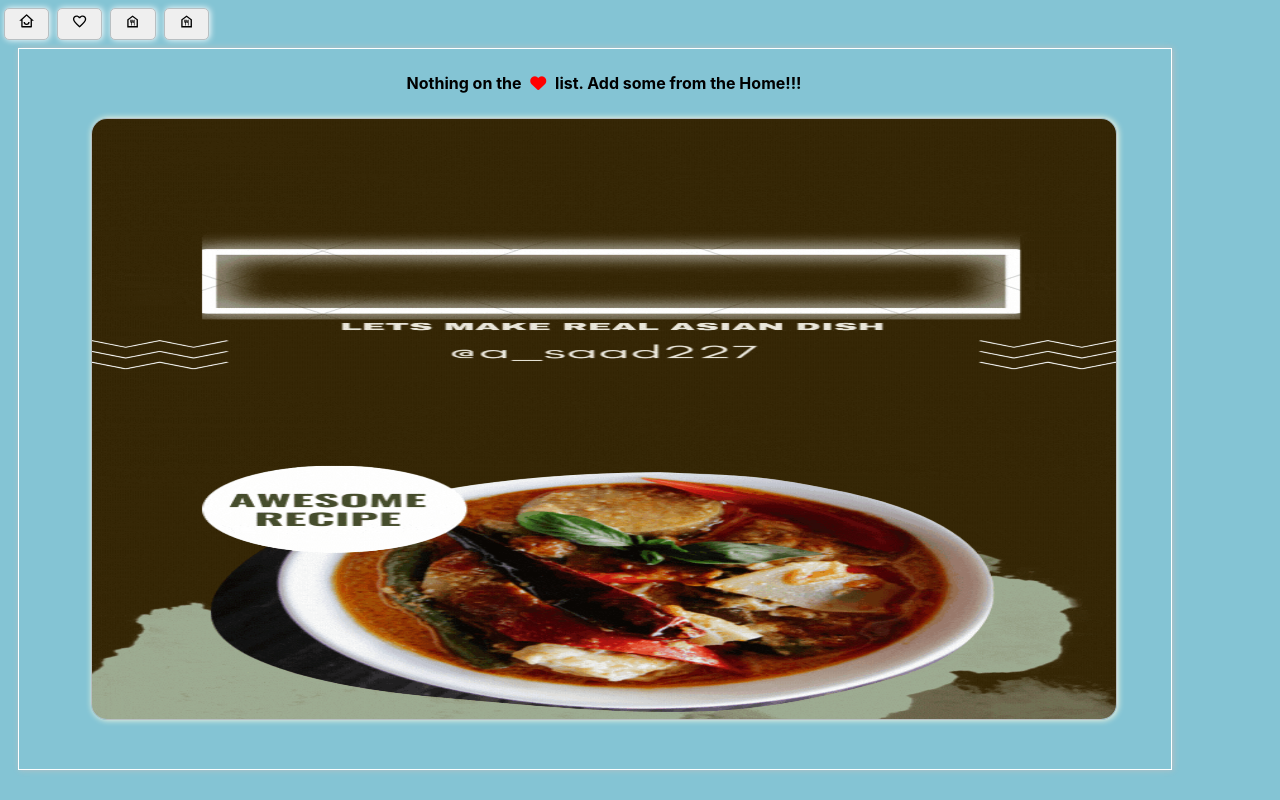
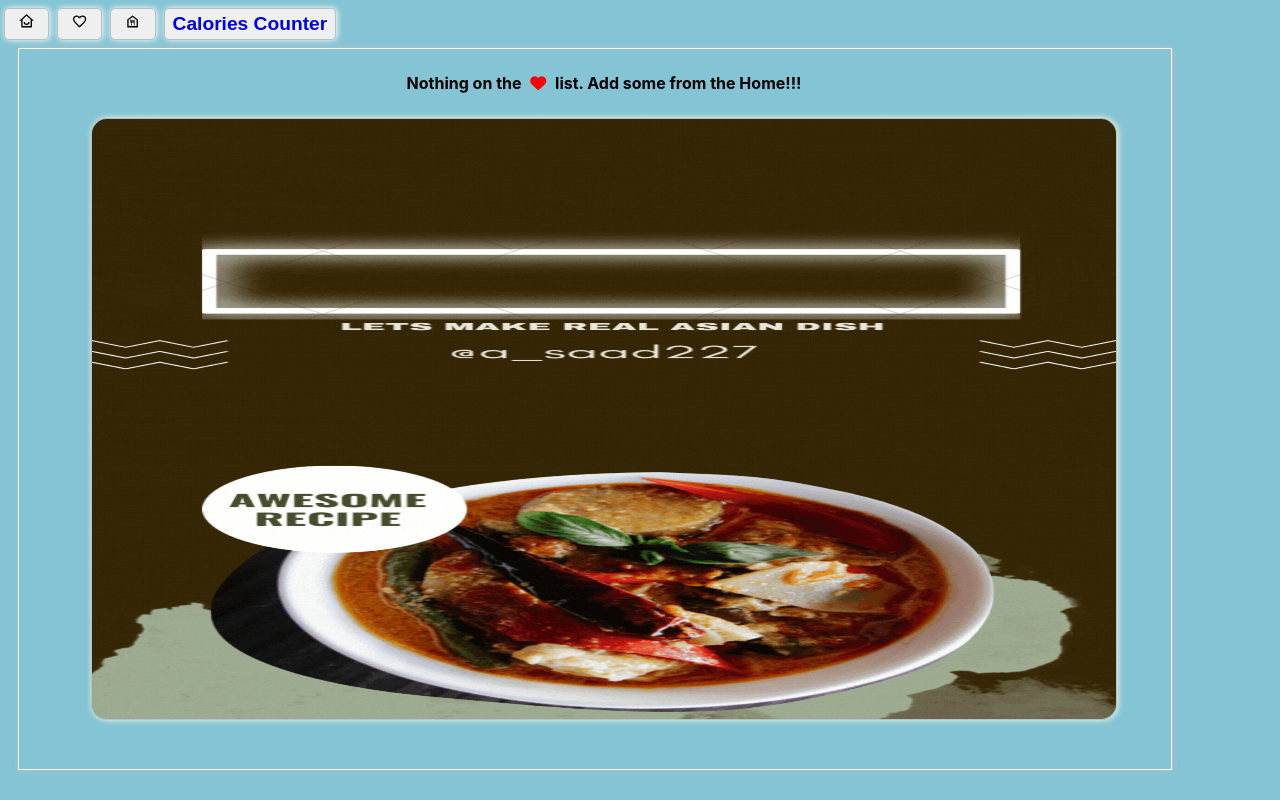
Before and after one commit to asaad227/asian-recipe, a React (Create React App) app: page /fav in a window 1280 px wide. Built offline with nearby package versions, Linux system fonts and the light colour scheme; a web font is replaced by a local one.

Commit message:
update profile page

```diff
--- a/src/Components/Nav/Nav.js
+++ b/src/Components/Nav/Nav.js
@@ -16,7 +16,7 @@ export default function Nav() {
           <MdOutlineFoodBank className='iconNav' />
           </Link></button>
           <button className='navBtn'><Link to="/calories">
-          <MdOutlineFoodBank className='iconNav' />
+          Calories Counter
           </Link></button>
     </div>
   )
--- a/src/Components/Profile/index.js
+++ b/src/Components/Profile/index.js
@@ -19,7 +19,7 @@ const Profile = () => {
           <p className="txtIcon">Fav Recipes</p> </Link>
           </button>
           <button className="mainIcon"><Link to="/calories">
-          <MdOutlineFavoriteBorder className='profileIcon' />
+         <i className="fa fa-cutlery" aria-hidden="true"></i>
 
           <p className="txtIcon">Calories Counter</p> </Link>
           </button>
```
